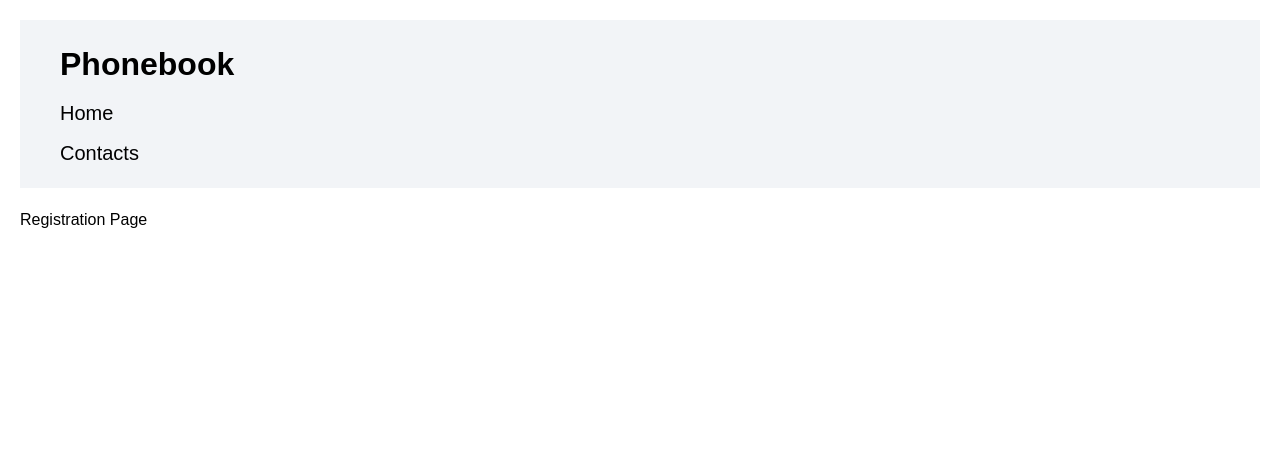
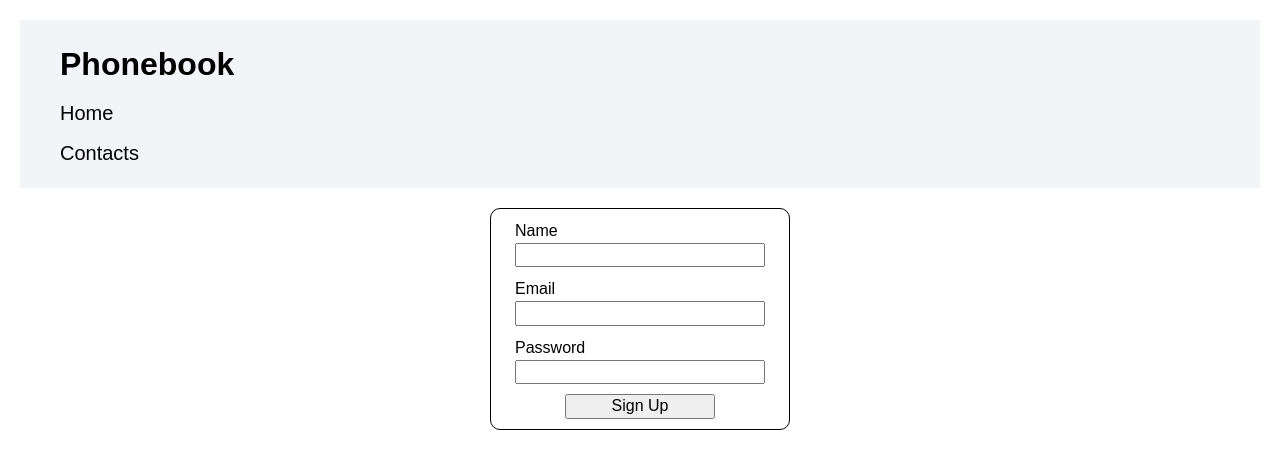
Before and after one commit to AndriiRohovenko/goit-neo-react-extra-hw, a React (Vite) app: page /register in a window 1280 px wide. Shown: the top 468 px of the page. Built offline with nearby package versions, Linux system fonts and the light colour scheme; no server answers.

Commit message:
add signup form to Registration page

```diff
--- a/src/pages/LoginPage/LoginPage.jsx
+++ b/src/pages/LoginPage/LoginPage.jsx
@@ -16,17 +16,7 @@ const LoginPage = () => {
       .max(50, 'Email must not exceed 50 characters')
       .required('Email is required'),
 
-    password: Yup.string()
-      .min(8, 'Password must be at least 8 characters')
-      .max(50, 'Password must not exceed 50 characters')
-      .matches(/[a-z]/, 'Password must contain at least one lowercase letter')
-      .matches(/[A-Z]/, 'Password must contain at least one uppercase letter')
-      .matches(/\d/, 'Password must contain at least one number')
-      .matches(
-        /[!@#$%^&*(),.?":{}|<>]/,
-        'Password must contain at least one special character'
-      ) // Optional for strong password
-      .required('Password is required'),
+    password: Yup.string().required('Password is required'),
   });
 
   const handleLogin = (user, { resetForm }) => {
--- a/src/pages/RegistrationPage/RegistrationPage.jsx
+++ b/src/pages/RegistrationPage/RegistrationPage.jsx
@@ -1,7 +1,86 @@
-// import styles from './RegistrationPage.module.css';
+import styles from './RegistrationPage.module.css';
+
+import { Form, Formik, Field, ErrorMessage } from 'formik';
+import { useId } from 'react';
+import * as Yup from 'yup';
 
 const RegistrationPage = () => {
-  return <div>Registration Page</div>;
+  const defaultObj = { name: '', email: '', password: '' };
+  const nameFieldId = useId();
+  const emailFieldId = useId();
+  const passwordFieldId = useId();
+
+  const validationSchema = Yup.object({
+    name: Yup.string()
+      .min(3, 'Name must be at least 3 characters')
+      .max(50, 'Name must not exceed 50 characters')
+      .required('Name is required'),
+    email: Yup.string()
+      .email('Invalid email address')
+      .min(3, 'Email must be at least 3 characters')
+      .max(50, 'Email must not exceed 50 characters')
+      .required('Email is required'),
+
+    password: Yup.string()
+      .min(8, 'Password must be at least 8 characters')
+      .max(50, 'Password must not exceed 50 characters')
+      .matches(/[a-z]/, 'Password must contain at least one lowercase letter')
+      .matches(/[A-Z]/, 'Password must contain at least one uppercase letter')
+      .matches(/\d/, 'Password must contain at least one number')
+      .matches(
+        /[!@#$%^&*(),.?":{}|<>]/,
+        'Password must contain at least one special character'
+      ) // Optional for strong password
+      .required('Password is required'),
+  });
+
+  const handleRegistration = (user, { resetForm }) => {
+    // dispatch(addContactThunk(contact));
+    console.log(user);
+    resetForm();
+  };
+  return (
+    <div>
+      <Formik
+        initialValues={defaultObj}
+        onSubmit={handleRegistration}
+        validationSchema={validationSchema}
+      >
+        <Form className={styles.formWrapper}>
+          <div className={styles.fieldWrapper}>
+            <label htmlFor={nameFieldId}>Name</label>
+            <Field name="name" />
+            <ErrorMessage
+              className={styles.error}
+              name="name"
+              component="span"
+            />
+          </div>
+          <div className={styles.fieldWrapper}>
+            <label htmlFor={emailFieldId}>Email</label>
+            <Field name="email" />
+            <ErrorMessage
+              className={styles.error}
+              name="email"
+              component="span"
+            />
+          </div>
+          <div className={styles.fieldWrapper}>
+            <label htmlFor={passwordFieldId}>Password</label>
+            <Field name="password" />
+            <ErrorMessage
+              className={styles.error}
+              name="password"
+              component="span"
+            />
+          </div>
+          <button className={styles.SignUpBtn} type="submit">
+            Sign Up
+          </button>
+        </Form>
+      </Formik>
+    </div>
+  );
 };
 
 export default RegistrationPage;
--- a/src/pages/RegistrationPage/RegistrationPage.module.css
+++ b/src/pages/RegistrationPage/RegistrationPage.module.css
@@ -0,0 +1,25 @@
+.formWrapper {
+  display: flex;
+  flex-direction: column;
+  max-width: 300px;
+  border: 1px solid black;
+  padding: 10px;
+  gap: 10px;
+  align-items: center;
+  border-radius: 10px;
+  margin: 0 auto;
+}
+
+.fieldWrapper {
+  display: flex;
+  flex-direction: column;
+  width: 250px;
+}
+
+.SignUpBtn {
+  width: 150px;
+}
+
+.error {
+  color: red;
+}
```
